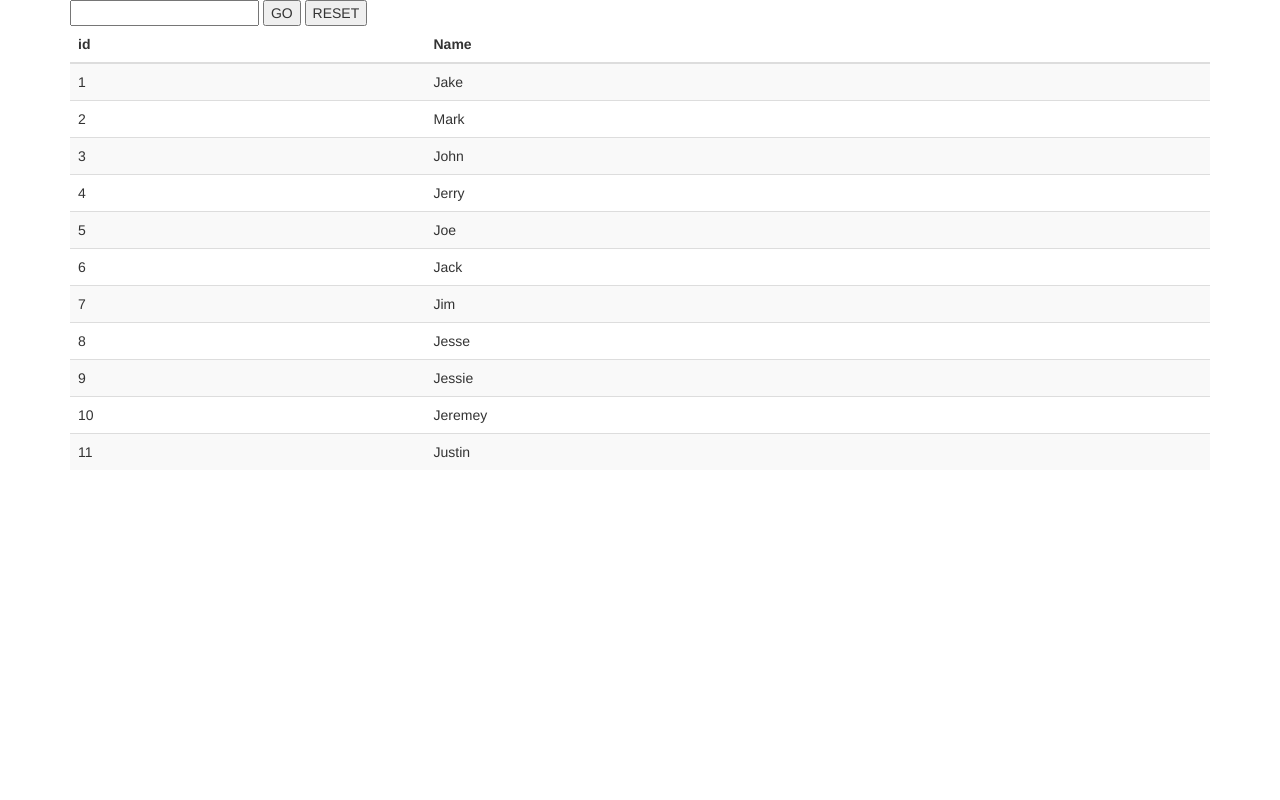
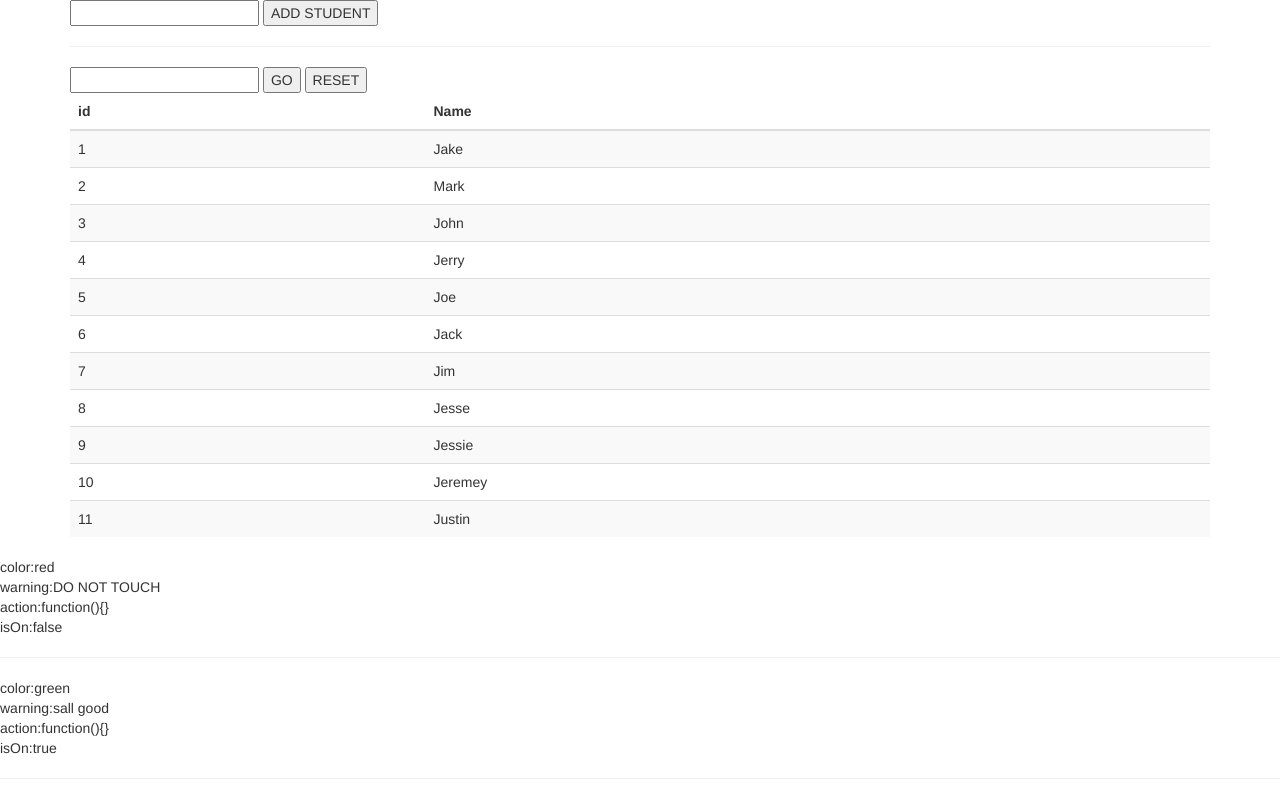
Before and after one commit to erikpshort/dom-students, a plain HTML site: page index.html in a window 1280 px wide. Drawn offline with nearby package versions, Linux system fonts and the light colour scheme.

Commit message:
neat objects stuff :cow:

```diff
--- a/app.js
+++ b/app.js
@@ -110,14 +110,17 @@ return error
 }
 
 function drawStudents(roster){
-
+  console.log('Are we here? line 114')
   var rosterElem = document.getElementById('student-roster')
   rosterElem.innerHTML = ''
+  console.log('Are we here? line 117')
+
   for (var i = 0; i < roster.length; i++) {
     var student = roster[i];
+
     rosterElem.innerHTML += '<tr><td>'+ (i+1) +'</td><td>'+ student.name +'</td></tr>'
+    console.log(i,' its working!!!')
   }
-
 }
 
 
@@ -126,4 +129,52 @@ function handleReset(){
 }
 
 
+function addStudent(){
+
+  var studentName = document.getElementById('new-student').value
+
+  students.push({
+    name: studentName
+  })
+
+  drawStudents(students)
+
+}
+
+
+
+
+
+
+
 drawStudents(students)
+
+
+
+
+
+
+
+// OBJECTS
+var spaceship = {
+   cockpit: {
+       console: {
+           buttons: [{color: 'red', warning: 'DO NOT TOUCH', action: function(){}, isOn: false},{color: 'green', warning: 'sall good', action: function(){}, isOn: true}]
+       },
+	   seats: [{color: 'brown', material: 'pleather', isOccuppied: false}]
+   }
+
+
+}
+
+
+for(var i = 0; i < spaceship.cockpit.console.buttons.length; i++){
+
+    var button = spaceship.cockpit.console.buttons[i]
+
+    for(var prop in button){
+      document.write(prop+':'+ button[prop] +'<br>')
+    }
+  document.write('<hr>')
+
+}
--- a/index.html
+++ b/index.html
@@ -10,6 +10,11 @@
     <div class="container">
       <div class="row">
         <div class="col-sm-12">
+
+          <input type="text" id="new-student" />
+          <button onclick="addStudent()">ADD STUDENT</button>
+          <hr>
+
           <input type="text" id="query">
           <button onclick="handleSearch()">GO</button>
           <button onclick="handleReset()">RESET</button>
```
